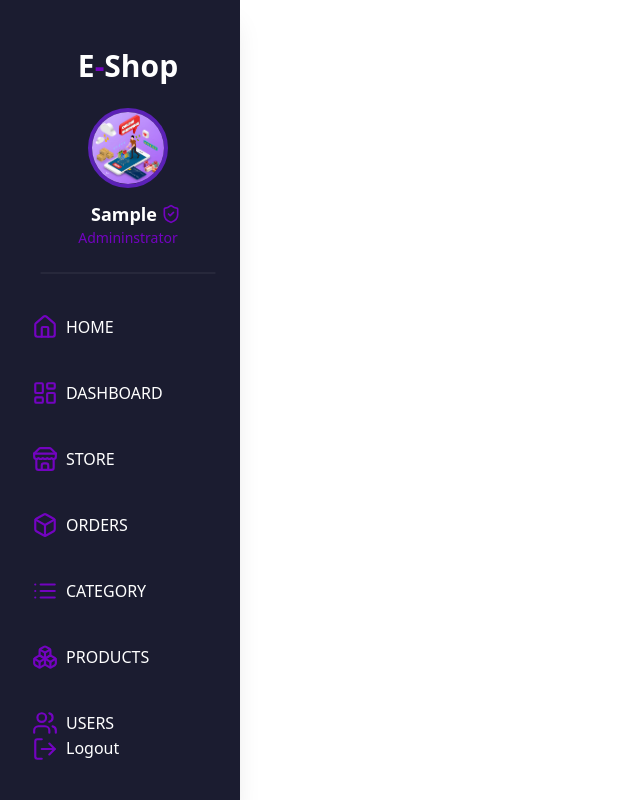
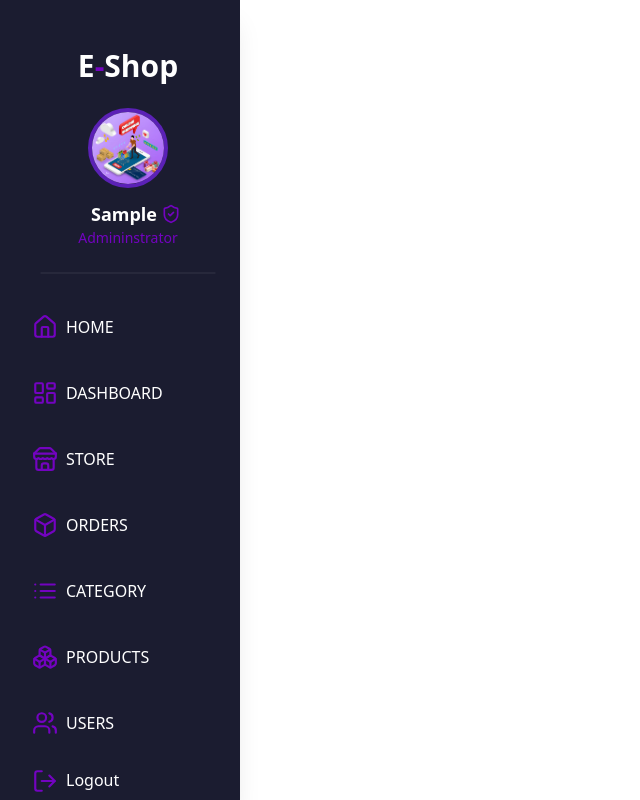
Before and after one commit to Neyvil/E-Shop, a React (Vite) app in the folder frontend/: page / in a window 1280 px wide. Shown: the whole page, without its empty margins (0-640 px from the left). Built offline with nearby package versions, Linux system fonts and the light colour scheme; no server answers; sample sign-in values are in the browser's storage.

Commit message:
changes in Navigation

```diff
--- a/frontend/src/pages/Auth/Navigation.jsx
+++ b/frontend/src/pages/Auth/Navigation.jsx
@@ -271,8 +271,8 @@ const Navigation = () => {
               onClick={logoutHandler}
               className="flex items-start pb-10 transition-transform transform hover:translate-x-5"
             >
-              <LogOut size={26} color="#7303c0" className="mr-2 " />
-              <span className="hidden nav-item-name ">Logout</span>
+              <LogOut size={26} color="#7303c0" className="mr-2 mt-[2rem] nav-item-name" />
+              <span className="hidden nav-item-name mt-[2rem] ">Logout</span>
             </button>
           </li>
         </ul>
--- a/frontend/src/pages/Users/Profile.jsx
+++ b/frontend/src/pages/Users/Profile.jsx
@@ -33,17 +33,19 @@ const Profile = () => {
 
   useEffect(() => {
     if (currentProfileData) {
-      const imgstr = `http://localhost:5000/${currentProfileData.image.replace(
-        /\\/g,
-        "/"
-      )}`;
-      setProfilePic(imgstr);
-      console.log(imgstr)
+      if (currentProfileData.image) {
+        const imgstr = `http://localhost:5000/${currentProfileData.image.replace(
+          /\\/g,
+          "/"
+        )}`;
+        setProfilePic(imgstr);
+        console.log(imgstr);
+      }
       setUsername(currentProfileData.username);
       setEmail(currentProfileData.email);
-      refetch()
+      refetch();
     }
-  }, [currentProfileData,refetch]);
+  }, [currentProfileData, refetch]);
 
   const changeProfileImageHandler = (event) => {
     const file = event.target.files[0];
```
Also changed, not shown: 1 other file (tests, documents, lock files or other folders).
